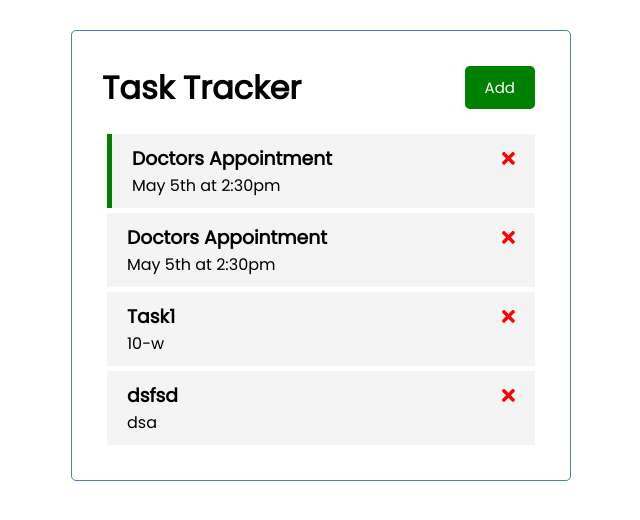
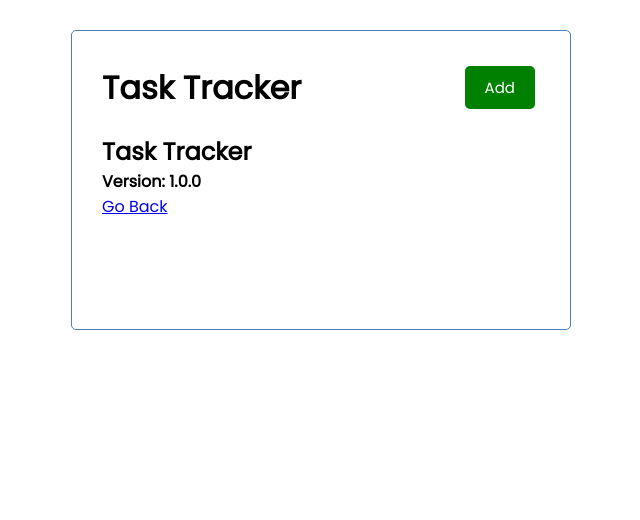
Before and after one commit to artrugh/track-tasks, an Angular app: page /about in a window 1280 px wide. Shown: the top 520 px of the page, without its empty margins (319-959 px from the left). Built offline with nearby package versions, Linux system fonts and the light colour scheme; data requests are answered from the project's data file.

Commit message:
about page

```diff
--- a/src/app/app.component.html
+++ b/src/app/app.component.html
@@ -1 +1,3 @@
-<div class="container"><app-header></app-header><app-tasks></app-tasks></div>
+<div class="container">
+  <app-header></app-header><router-outlet></router-outlet>
+</div>
--- a/src/app/app.module.ts
+++ b/src/app/app.module.ts
@@ -3,6 +3,7 @@
 import { FontAwesomeModule } from '@fortawesome/angular-fontawesome';
 import { HttpClientModule } from '@angular/common/http';
 import { FormsModule } from '@angular/forms';
+import { RouterModule, Routes } from '@angular/router';
 
 import { AppComponent } from './app.component';
 import { HeaderComponent } from './components/header/header.component';
@@ -10,7 +11,15 @@
 import { TasksComponent } from './components/tasks/tasks.component';
 import { TaskItemComponent } from './components/task-item/task-item.component';
 import { AddTaskComponent } from './components/add-task/add-task.component';
+import { AboutComponent } from './components/about/about.component';
 
+const appRoutes: Routes = [
+  {
+    path: '',
+    component: TasksComponent,
+  },
+  { path: 'about', component: AboutComponent },
+];
 @NgModule({
   declarations: [
     AppComponent,
@@ -19,8 +28,15 @@
     TasksComponent,
     TaskItemComponent,
     AddTaskComponent,
+    AboutComponent,
   ],
-  imports: [BrowserModule, FontAwesomeModule, HttpClientModule, FormsModule],
+  imports: [
+    BrowserModule,
+    FontAwesomeModule,
+    HttpClientModule,
+    FormsModule,
+    RouterModule.forRoot(appRoutes, { enableTracing: true }),
+  ],
   providers: [],
   bootstrap: [AppComponent],
 })
--- /dev/null
+++ b/src/app/components/about/about.component.html
@@ -0,0 +1,5 @@
+<div>
+  <h2>Task Tracker</h2>
+  <h4>Version: 1.0.0</h4>
+  <a routerLink="/">Go Back</a>
+</div>
--- /dev/null
+++ b/src/app/components/about/about.component.ts
@@ -0,0 +1,15 @@
+import { Component, OnInit } from '@angular/core';
+
+@Component({
+  selector: 'app-about',
+  templateUrl: './about.component.html',
+  styleUrls: ['./about.component.css']
+})
+export class AboutComponent implements OnInit {
+
+  constructor() { }
+
+  ngOnInit(): void {
+  }
+
+}
```
Also changed, not shown: src/app/components/about/about.component.css (added), 1 other file (tests, documents, lock files or other folders).
